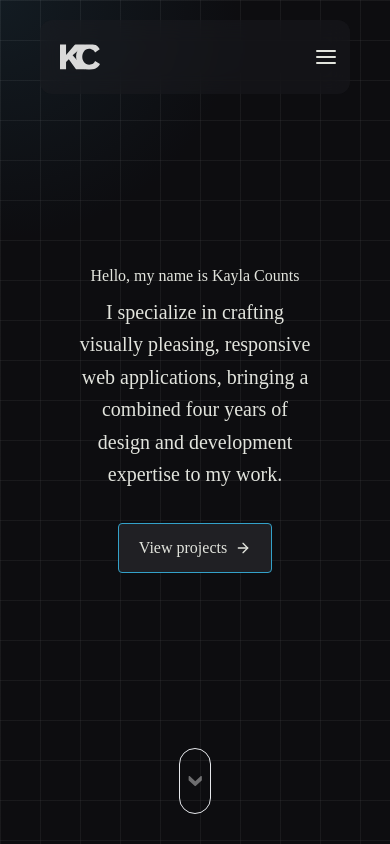
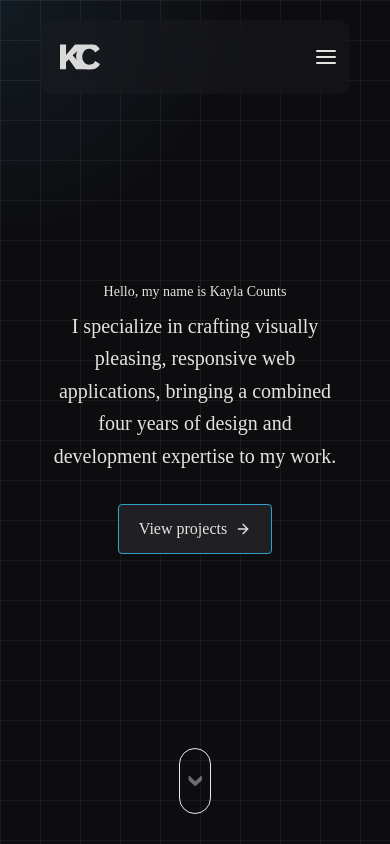
Before and after one commit to Kcounts93/my-portfolio, a React (Create React App) app: page / in a window 390 px wide. Shown: the top 844 px of the page. Built offline with nearby package versions, Linux system fonts and the light colour scheme.

Commit message:
hero font sizing and spacing update

```diff
--- a/src/components/Hero.jsx
+++ b/src/components/Hero.jsx
@@ -44,7 +44,7 @@ const HeroText = ({ textAnimation }) => (
     animate={textAnimation}
     className="w-3/4 mb-6 text-center"
   >
-    <h2 className="text-md md:text-xl lg:text-xl mb-2 font-light">
+    <h2 className="text-sm md:text-xl lg:text-xl mb-2 font-light">
       Hello, my name is Kayla Counts
     </h2>
     <h1 className="text-xl leading-relaxed md:text-4xl lg:text-4xl md:leading-relaxed lg:leading-relaxed font-light">
@@ -65,7 +65,7 @@ const Hero = () => {
 
   return (
     <div id="Home" className="section">
-      <div className="container mx-auto h-screen px-10 md:px-20 lg:px-20">
+      <div className="container mx-auto h-screen px-0 md:px-20">
         <div className="max-w-full h-full flex flex-col justify-center items-center">
           <HeroText textAnimation={textAnimation} />
           <a href="#Projects">
```
